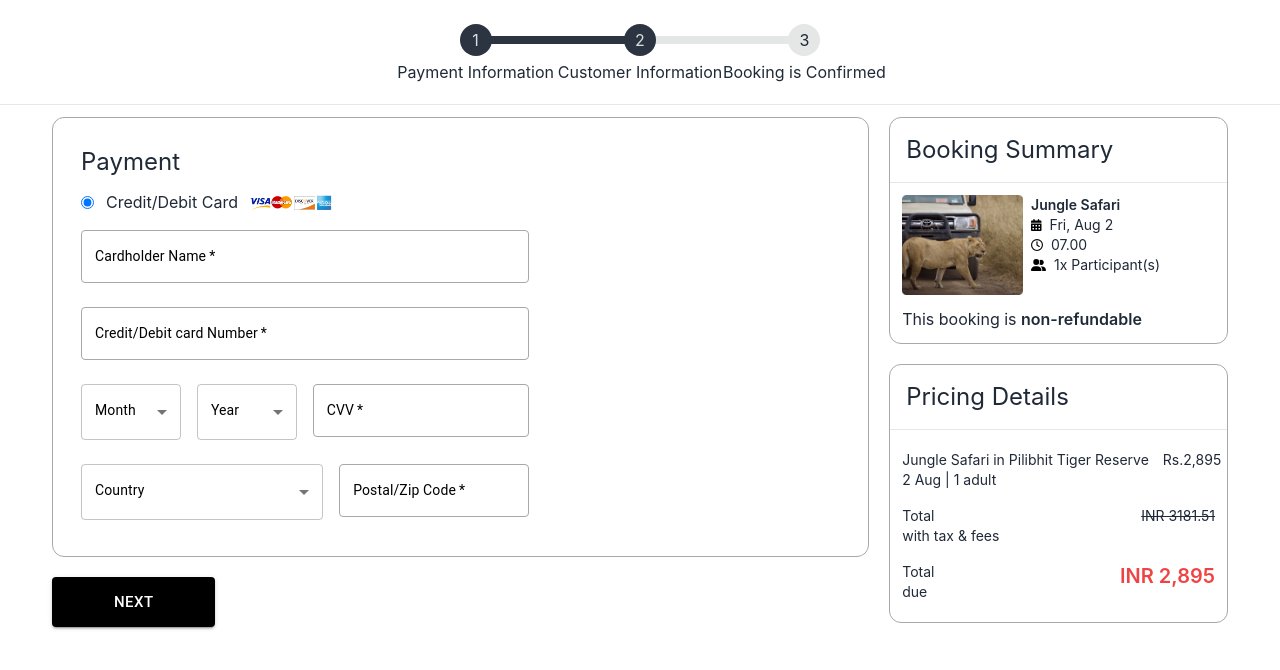
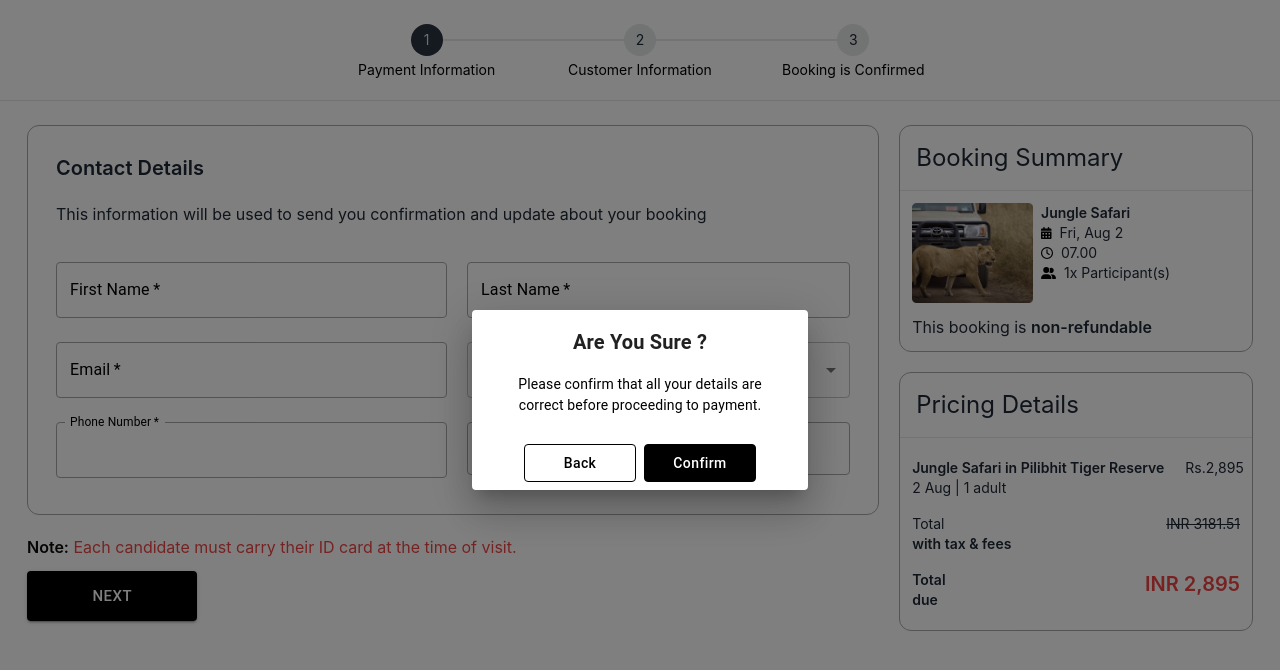
Before and after one commit to httpsvishal/paymentapp, a React (Create React App) app: page / in a window 1280 px wide. Both pictures are taken after a click on the button "NEXT". Shown: the top 670 px of the page. Built offline with nearby package versions, Linux system fonts and the light colour scheme.

Commit message:
progress bar and other minor

```diff
--- a/src/App.css
+++ b/src/App.css
@@ -43,3 +43,22 @@
 .mrp p{
   text-decoration: line-through
 }
+.custom-steps .step::before {
+  height: 2px; /* Adjust the height as needed */
+}
+.custom-steps .step {
+  color: black; /* Set the text color to black */
+}
+.custom-steps .step-neutral {
+  color: black; /* Set the text color to black */
+}
+
+.custom-steps .step-neutral::before {
+  background-color: black; /* Set the line color to black */
+}
+.confirmp p{
+  width: 35vw;
+}
+.custom-steps {
+  width: 50vw; /* Set the width of the step bar */
+}
--- a/src/components/first.jsx
+++ b/src/components/first.jsx
@@ -215,6 +215,32 @@ const First = ({ formData, setFormData ,setCurrentStep, currentStep }) => {
                                     </Select>
                                 </FormControl>
                             </div>
+                            <div>
+                                <TextField
+                                    label="ID Number"
+                                    margin="normal"
+                                    variant="outlined"
+                                    required
+                                    name="idNumber"
+                                    value={formData.idNumber}
+                                    onChange={handleChange}
+                                    InputProps={{ style: { fontSize: "14px", color: "black" } }}
+                                    InputLabelProps={{ style: { fontSize: "14px", color: "black" } }}
+                                    sx={{
+                                        width: '100%',
+                                        '& .MuiOutlinedInput-root': {
+                                            '& fieldset': {
+                                                borderColor: '#A8A8A8',
+                                            },
+                                            '&:hover fieldset': {
+                                                borderColor: 'black',
+                                            },
+                                            '&.Mui-focused fieldset': {
+                                                borderColor: 'black',
+                                            },
+                                        }
+                                    }} />
+                            </div>
                         </div>
                     </div>
                 </div>
--- a/src/components/nextButton.jsx
+++ b/src/components/nextButton.jsx
@@ -1,10 +1,26 @@
 import React from "react";
-import { Button } from "@mui/material";
-const NextButton = ({currentStep, setCurrentStep}) => {
+import { Button, Dialog, DialogActions, DialogContent, DialogContentText, DialogTitle } from "@mui/material";
+import { useState } from "react";
+
+const NextButton = ({ currentStep, setCurrentStep }) => {
+    const [open, setOpen] = useState(false);
     const handleNext = () => {
+        if (currentStep === 1) {
+            setOpen(true);
+        }
+        else {
             setCurrentStep((prevStep) => prevStep + 1);
+        }
+    };
+    const handleClose = () => {
+        setOpen(false);
+    };
+    const handleConfirm = () => {
+        setCurrentStep((prevStep) => prevStep + 1);
+        setOpen(false);
     };
     return (
+        <>
         <Button
             variant="contained"
             size="large" style={{ width: "20%", height: "50px", color: "white", backgroundColor: "black" }}
@@ -13,6 +29,55 @@ const NextButton = ({currentStep, setCurrentStep}) => {
         >
             {currentStep === 3 ? 'Download Ticket' : 'Next'}
         </Button>
+        <Dialog
+        open={open}
+        onClose={handleClose}
+        sx={{ textAlign: 'center' ,
+            width: '450px', // Set the width
+            height: '450px', // Set the height to the same value to make it a square
+            maxWidth: '400px', // Ensure the dialog doesn't exceed this width
+            maxHeight: '400px', // Ensure the dialog doesn't exceed this height
+            margin: 'auto' // Center the dialog
+        }}
+        aria-labelledby="alert-dialog-title"
+        aria-describedby="alert-dialog-description"
+      >
+        <DialogTitle id="alert-dialog-title"
+        sx={{ fontWeight: 'bold', textAlign: 'center' }}
+        >{"Are You Sure ?"}</DialogTitle>
+        <DialogContent>
+          <DialogContentText id="alert-dialog-description"
+          sx = {{ textAlign: 'center' , color: 'black' ,
+            fontSize: '14px',}}
+          >
+          Please confirm that all your details are correct before proceeding to payment.
+          </DialogContentText>
+        </DialogContent>
+        <DialogActions sx={{justifyContent:"center"}}>
+          <Button onClick={handleClose}
+          sx={{ color: 'black',
+              border: '1px solid black',
+              textTransform: 'none',
+              width: '35%'
+           }}
+          >
+            Back
+          </Button>
+          <Button onClick={handleConfirm}
+            sx={{ color: 'white',
+                backgroundColor: 'black',
+                border: '1px solid black',
+                textTransform: 'none',
+                width: '35%'
+            }}
+          >
+            Confirm
+          </Button>
+        </DialogActions>
+      </Dialog>
+        </>
+
+
     )
 };
 export default NextButton;
--- a/src/components/pricing.jsx
+++ b/src/components/pricing.jsx
@@ -7,7 +7,7 @@ const Pricing = ()=>{
             <hr />
             <div className="grid grid-cols-6 m-3 text-sm ">
                     <div className="col-span-5 my-2">
-                        <p>
+                        <p  className="font-semibold">
                             Jungle Safari in Pilibhit Tiger Reserve
                         </p>
                         <p>2 Aug | 1 adult</p>
@@ -17,13 +17,13 @@ const Pricing = ()=>{
                     </div>
                     <div className="col-span-4 my-2" >
                         <p>Total</p>
-                        <p>with tax & fees</p>
+                        <p className="font-semibold">with tax & fees</p>
                     </div>
                     <div className="text-right col-span-2 my-2 mrp">
                         <p>INR 3181.51</p>
                     </div>
                     <div className="my-2" >
-                        <p>Total due</p>
+                        <p className="font-semibold">Total due</p>
                     </div>
 
 
--- a/src/components/third.jsx
+++ b/src/components/third.jsx
@@ -6,10 +6,15 @@ const Confirmation = () => {
     return(
 
         <>
-        <div className="text-center my-5">
-        <h1 className="font-semibold">
-            Your Booking has been confirmed!
+        <div className="text-center mt-2 ">
+        <h1 className="font-semibold text-2xl">
+        Check your Email!
         </h1>
+        <div className="confirmp flex justify-center">
+        <p>
+        Your booking details and tickets have been sent to your email. Please check your inbox for confirmation and instructions.
+        </p>
+        </div>
         </div>
         <div className="confirm flex justify-center items-center">
 
--- a/src/pages/paymentpage.jsx
+++ b/src/pages/paymentpage.jsx
@@ -44,7 +44,8 @@ const PaymentPage = () => {
     return (
         <>
             <div className="flex justify-center items-center m-5">
-                <ul className="steps">
+                <ul className="steps text-sm custom-steps"
+                >
                     <li className={`step ${currentStep >= 1 ? 'step-neutral' : ''}`}>Payment Information</li>
                     <li className={`step ${currentStep >= 2 ? 'step-neutral' : ''}`}>Customer Information</li>
                     <li className={`step ${currentStep >= 3 ? 'step-neutral' : ''}`}>Booking is Confirmed</li>
```
Lines whose indentation alone changed are shown as unchanged.
